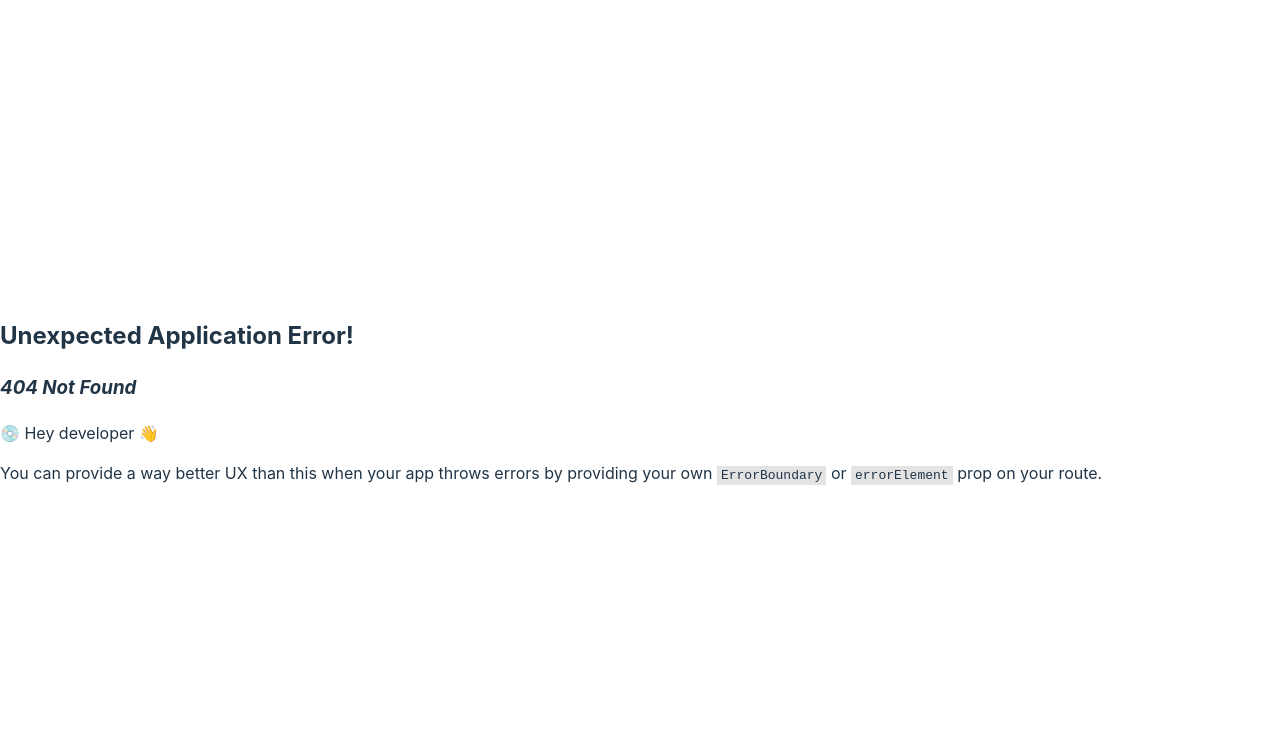
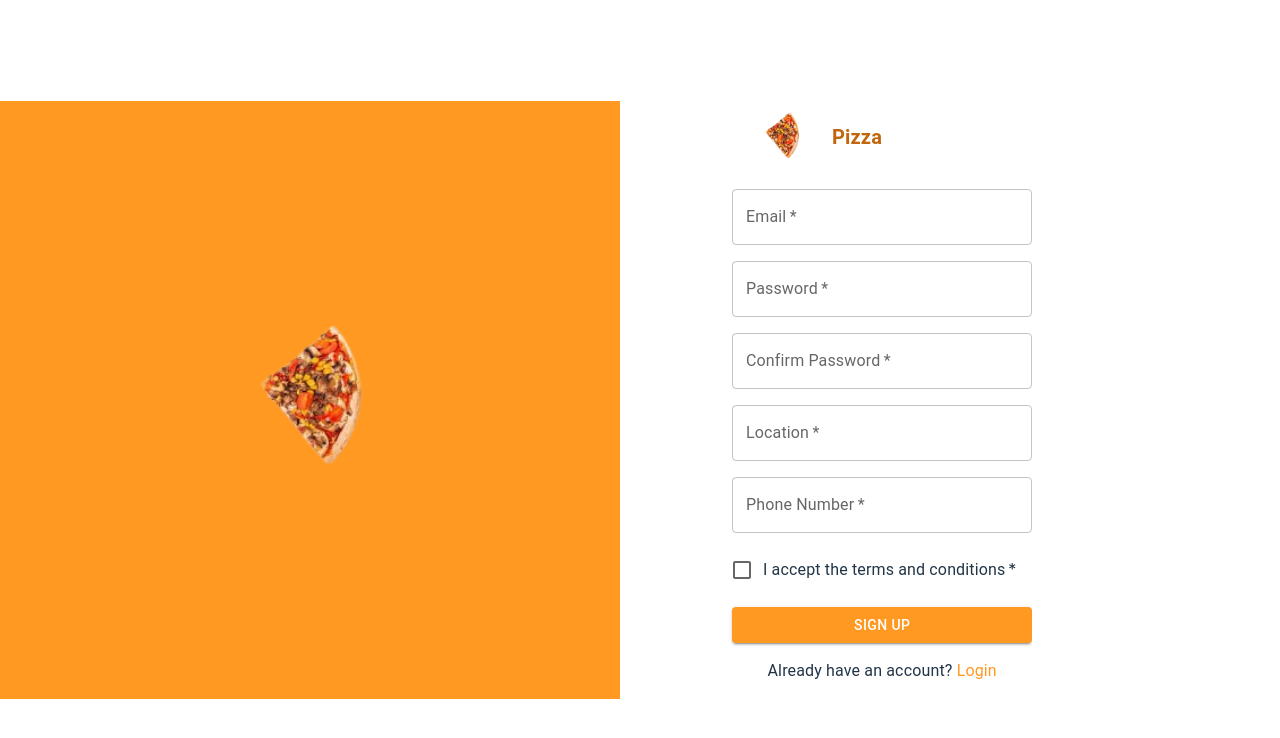
Before and after one commit to Abe-Tiz/pizza-ordering, a React (Vite) app in the folder frontend/: page /register in a window 1280 px wide. Before the commit this address had no page. Shown: the top 738 px of the page. Built offline with nearby package versions, Linux system fonts and the light colour scheme.

Commit message:
login and register added

```diff
--- a/frontend/src/components/Footer.jsx
+++ b/frontend/src/components/Footer.jsx
@@ -13,7 +13,8 @@ import FacebookIcon from "@mui/icons-material/Facebook";
 import LinkedInIcon from "@mui/icons-material/LinkedIn";
 import TwitterIcon from "@mui/icons-material/Twitter";
 import YouTubeIcon from "@mui/icons-material/YouTube";
-// import PizzaIcon from "@mui/icons-material/Pizza";
+import pizzaLogo from "../assets/images/pizza-logo.png";
+
 import { NavLink } from "react-router-dom";
 
 const Footer = () => {
@@ -77,10 +78,15 @@ const Footer = () => {
                 alignItems: "center",
               }}
             >
-              <IconButton>
-                <LinkedInIcon sx={{ color: "#FF890F" }} />
-              </IconButton>
-              <Typography variant="h6" sx={{ color: "#ea7f15" ,fontWeight:"bold"}}>
+              <img
+                src={pizzaLogo}
+                alt="Description of the image"
+                style={{ width: 100, height: "auto" }}
+              />
+              <Typography
+                variant="h6"
+                sx={{ color: "#c1660c", fontWeight: "bold" }}
+              >
                 Pizza
               </Typography>
             </Box>
--- a/frontend/src/components/Header.jsx
+++ b/frontend/src/components/Header.jsx
@@ -122,7 +122,8 @@ const Header = () => {
                     </NavLink>
                   ))}
                 </Box>
-                <NavLink
+                  <NavLink
+                    to="/register"
                   color="inherit"
                   style={{
                     backgroundColor: "#FF890F",
--- a/frontend/src/components/OrderedHistoryCard.jsx
+++ b/frontend/src/components/OrderedHistoryCard.jsx
@@ -63,6 +63,7 @@ const OrderedHistoryCard = ({ pizza }) => {
           </Typography>
         </Typography>
         <NavLink
+          to="/register"
           color="inherit"
           style={{
             backgroundColor: "transparent",
--- /dev/null
+++ b/frontend/src/pages/auth/Login.jsx
@@ -0,0 +1,130 @@
+import React from "react";
+import {
+  Box,
+  TextField,
+  Button,
+  Checkbox,
+  FormControlLabel,
+  Typography,
+  Link,
+  FormGroup,
+} from "@mui/material";
+import pizzaLogo from "../../assets/images/pizza-logo.png";
+
+const Login = () => {
+  return (
+    <Box
+      sx={{
+        display: "flex",
+        justifyContent: "space-between",
+        flex: 1,
+        gap: 14,
+        height: "100vh",
+        width: "100%",
+        padding: 0,
+      }}
+    >
+      {/* Left Section */}
+      <Box
+        sx={{
+          backgroundColor: "#FF9921",
+          display: "flex",
+          alignItems: "center",
+          padding: 20,
+        }}
+      >
+        <img
+          src={pizzaLogo}
+          alt="Pizza Logo"
+          style={{ width: 300, height: "auto" }}
+        />
+      </Box>
+
+      {/* Right Section */}
+      <Box
+        sx={{
+          display: "flex",
+          flexDirection: "column",
+          justifyContent: "center",
+          gap: 4,
+          alignItems: "start",
+        }}
+      >
+        <Box
+          sx={{
+            display: "flex",
+            alignItems: "center",
+            alignSelf: "flex-start",
+          }}
+        >
+          <img
+            src={pizzaLogo}
+            alt="Pizza Logo"
+            style={{ width: 100, height: "auto" }}
+          />
+          <Typography
+            variant="h6"
+            sx={{ color: "#c1660c", fontWeight: "bold" }}
+          >
+            Pizza
+          </Typography>
+        </Box>
+        <Typography
+          variant="h6"
+          sx={{
+            color: "#c1660c",
+            fontWeight: "bold",
+            borderBottom: 1,
+              borderColor: "gray",
+              width: "100%",
+            padding:2
+          }}
+        >
+          Login
+        </Typography>
+        <FormGroup
+          component="form"
+          sx={{
+            display: "flex",
+            flexDirection: "column",
+            gap: 2,
+            backgroundColor: "white",
+          }}
+        >
+          <TextField
+            label="Email"
+            type="email"
+            name="email"
+            required
+            fullWidth
+          />
+          <TextField
+            label="Password"
+            type="password"
+            name="password"
+            required
+            fullWidth
+          />
+          <FormControlLabel control={<Checkbox />} label="Remember me" />
+          <Button
+            type="submit"
+            variant="contained"
+            color="primary"
+            fullWidth
+            sx={{ backgroundColor: "#FF9921" }}
+          >
+            Login
+          </Button>
+          <Typography textAlign="center">
+            Have an account?{" "}
+            <Link href="/register" underline="hover" sx={{ color: "#FF9921" }}>
+              Sign up
+            </Link>
+          </Typography>
+        </FormGroup>
+      </Box>
+    </Box>
+  );
+};
+
+export default Login;
--- /dev/null
+++ b/frontend/src/pages/auth/Register.jsx
@@ -0,0 +1,143 @@
+import React from "react";
+import {
+  Box,
+  TextField,
+  Button,
+  Checkbox,
+  FormControlLabel,
+  Typography,
+  Link,
+  FormGroup,
+} from "@mui/material";
+import pizzaLogo from "../../assets/images/pizza-logo.png";
+
+const Register = () => {
+  return (
+    <Box
+      sx={{
+        display: "flex",
+        justifyContent: "space-between",
+        flex: 1,
+        gap: 14,
+        height: "100%",
+        width: "100%",
+        padding: 0,
+      }}
+    >
+      {/* Left Section */}
+      <Box
+        sx={{
+          backgroundColor: "#FF9921",
+          display: "flex",
+          alignItems: "center",
+          padding: 20,
+        }}
+      >
+        <img
+          src={pizzaLogo}
+          alt="Pizza Logo"
+          style={{ width: 300, height: "auto" }}
+        />
+      </Box>
+
+      {/* Right Section */}
+      <Box
+        sx={{
+          display: "flex",
+          flexDirection: "column",
+          justifyContent: "space-between",
+          paddingBottom: 2,
+          alignItems: "start",
+          gap: 2,
+        }}
+      >
+        <Box
+          sx={{
+            display: "flex",
+            justifyContent: "center",
+            alignItems: "center",
+          }}
+        >
+          <img
+            src={pizzaLogo}
+            alt="Pizza Logo"
+            style={{ width: 100, height: "auto" }}
+          />
+          <Typography
+            variant="h6"
+            sx={{ color: "#c1660c", fontWeight: "bold" }}
+          >
+            Pizza
+          </Typography>
+        </Box>
+
+        <FormGroup
+          component="form"
+          sx={{
+            display: "flex",
+            flexDirection: "column",
+            gap: 2,
+            backgroundColor: "white",
+          }}
+        >
+          <TextField
+            label="Email"
+            type="email"
+            name="email"
+            required
+            fullWidth
+          />
+          <TextField
+            label="Password"
+            type="password"
+            name="password"
+            required
+            fullWidth
+          />
+          <TextField
+            label="Confirm Password"
+            type="password"
+            name="confirmPassword"
+            required
+            fullWidth
+          />
+          <TextField
+            label="Location"
+            type="text"
+            name="location"
+            required
+            fullWidth
+          />
+          <TextField
+            label="Phone Number"
+            type="tel"
+            name="phoneNumber"
+            required
+            fullWidth
+          />
+          <FormControlLabel
+            control={<Checkbox required />}
+            label="I accept the terms and conditions"
+          />
+          <Button
+            type="submit"
+            variant="contained"
+            color="primary"
+            fullWidth
+            sx={{ backgroundColor: "#FF9921" }}
+          >
+            Sign Up
+          </Button>
+          <Typography textAlign="center">
+            Already have an account?{" "}
+            <Link href="/login" underline="hover" sx={{ color: "#FF9921" }}>
+              Login
+            </Link>
+          </Typography>
+        </FormGroup>
+      </Box>
+    </Box>
+  );
+};
+
+export default Register;
```
Also changed, not shown: frontend/src/router/Router.jsx (+10 -1 lines), frontend/src/assets/images/pizza-logo.png (added), 1 other file (tests, documents, lock files or other folders).
